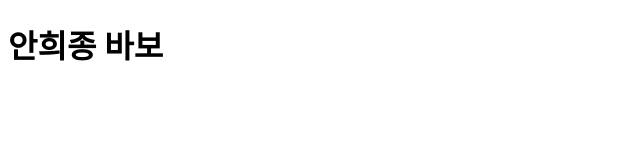
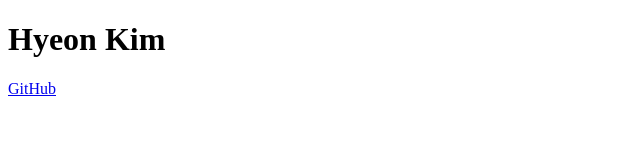
Before and after one commit to simnalamburt/hyeon.me, a plain HTML site: page index.html in a window 1280 px wide. Shown: the whole page, without its empty margins (0-640 px from the left). Drawn offline with Linux system fonts and the light colour scheme.

Commit message:
Hyeon Kim

```diff
--- a/index.html
+++ b/index.html
@@ -5,6 +5,7 @@
     <title>hyeonme</title>
   </head>
   <body>
-    <h1>안희종 바보</h1>
+    <h1>Hyeon Kim</h1>
+    <p><a href="https://github.com/simnalamburt/">GitHub</a></p>
   </body>
 </html>
```
